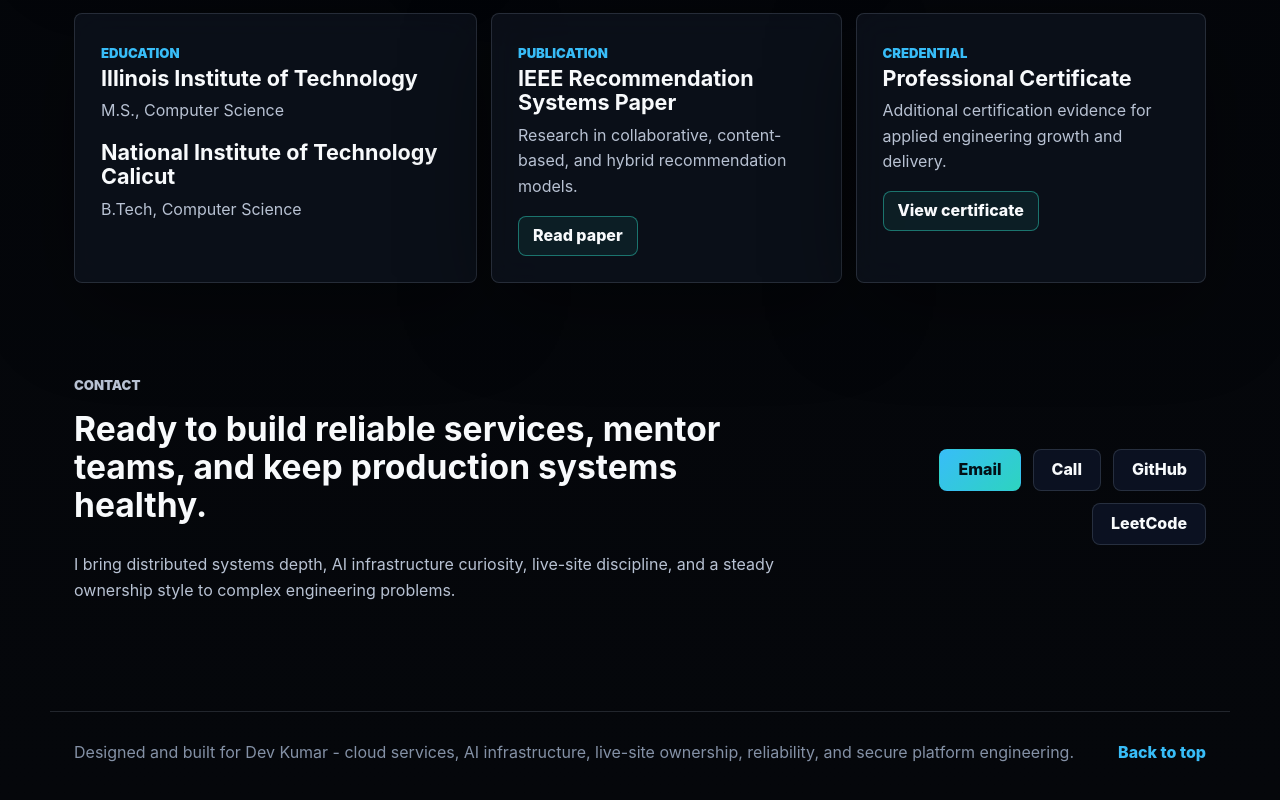
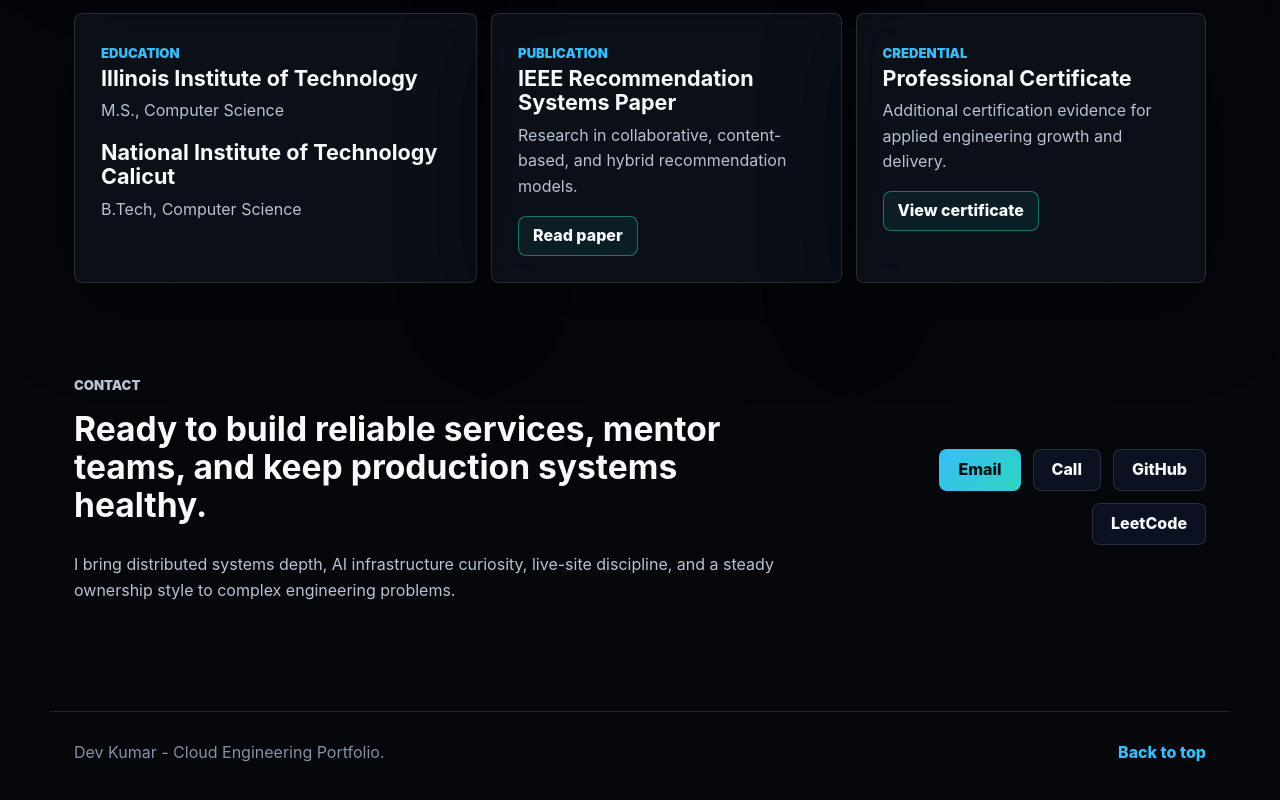
Before and after one commit to DSP25SCM14K/_dev_Microsoft_SeniorSoftwareEngineer, a plain HTML site: page index.html in a window 1280 px wide. Shown: the part 6400-7200 px from the top of the page. Drawn offline with Linux system fonts and the light colour scheme.

Commit message:
Remove generated footer wording

```diff
--- a/index.html
+++ b/index.html
@@ -468,7 +468,7 @@
     </main>
 
     <footer class="site-footer">
-      <p>Designed and built for Dev Kumar - cloud services, AI infrastructure, live-site ownership, reliability, and secure platform engineering.</p>
+      <p>Dev Kumar - Cloud Engineering Portfolio.</p>
       <a href="#top">Back to top</a>
     </footer>
 
```
Also changed, not shown: 1 other file.
